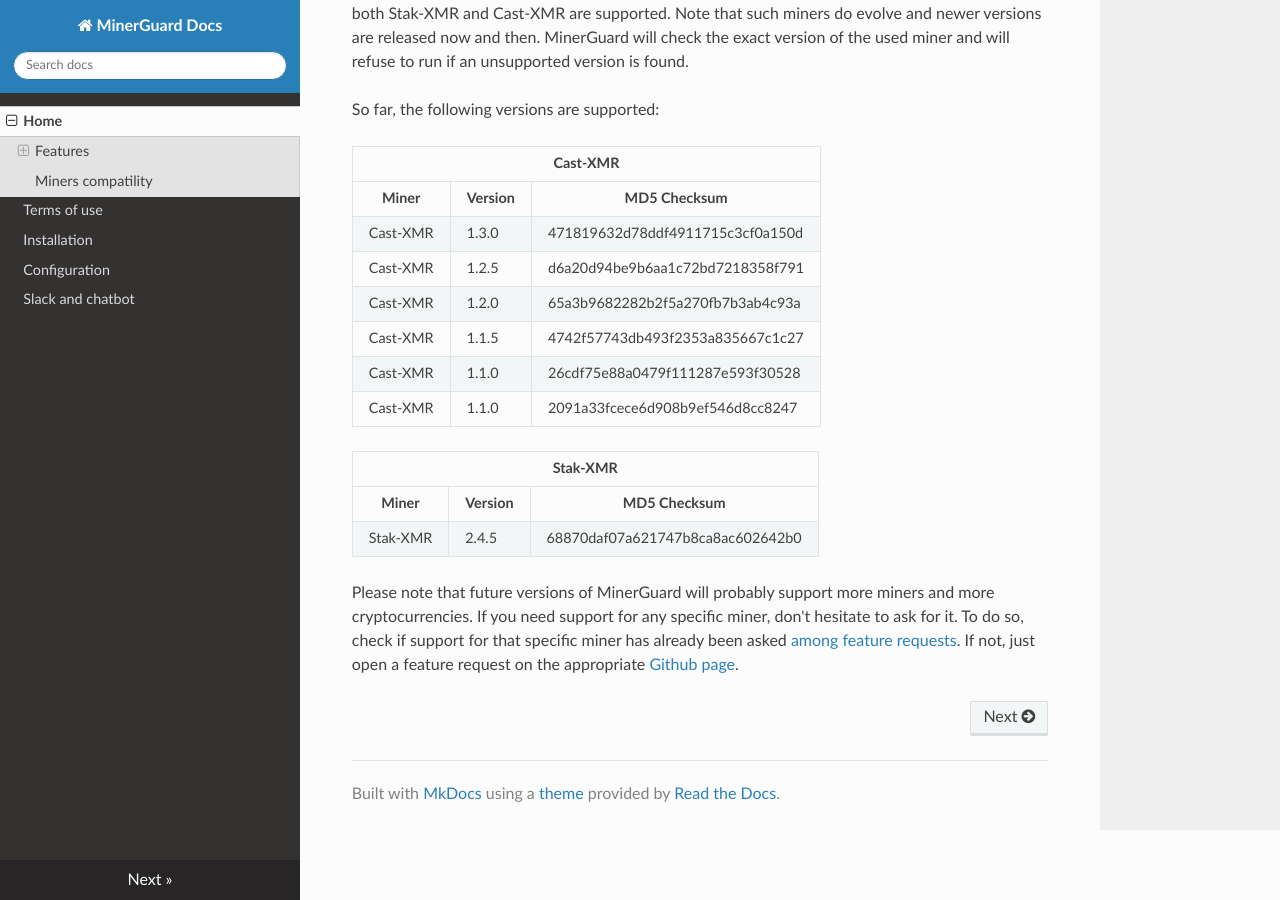
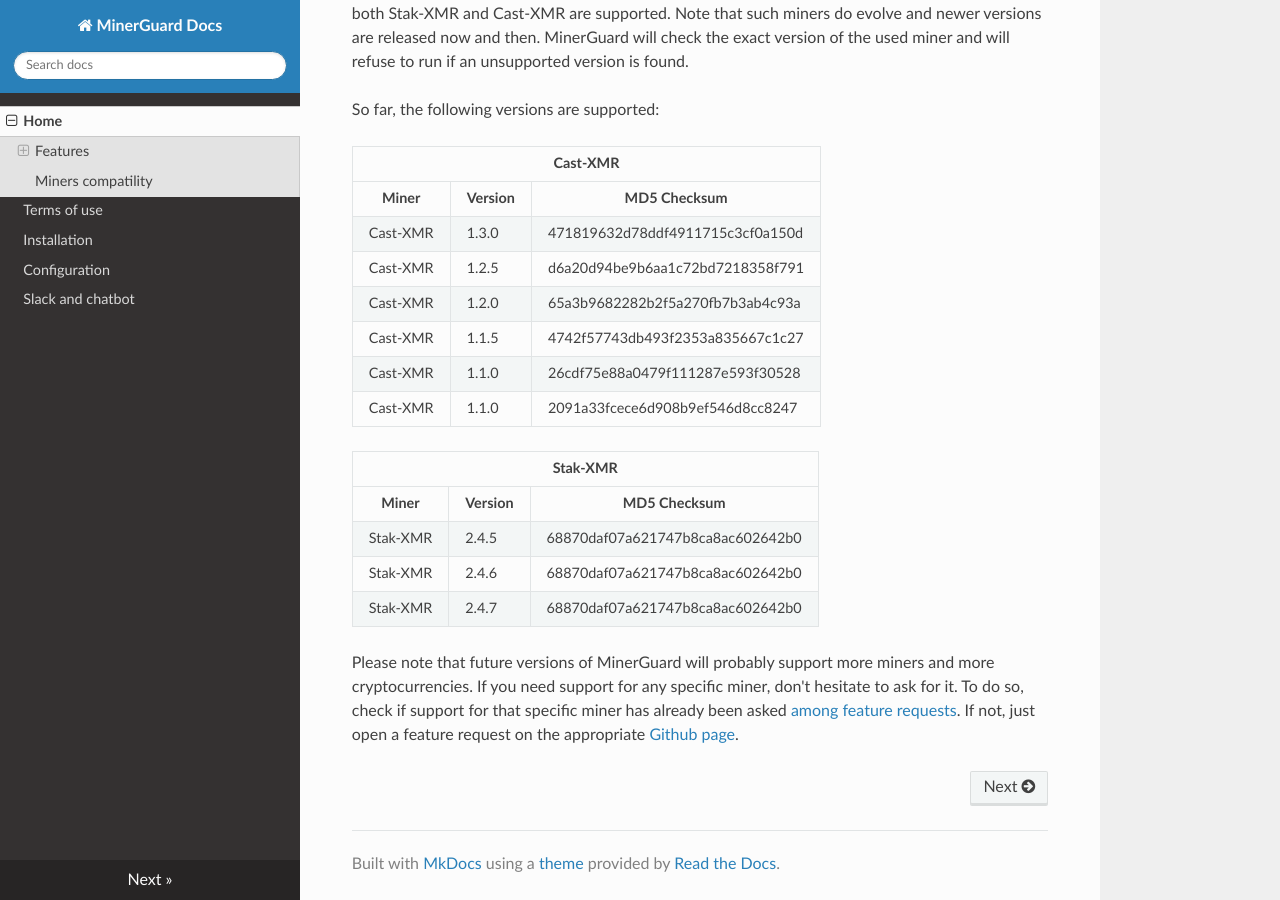
Before and after one commit to albertogeniola/MinerGuard, an MkDocs documentation site: the page built from docs/index.md, in a window 1280 px wide and 900 px high, scrolled down 1406 px. Built offline with MkDocs 1.6.1, drawn with Linux system fonts in a browser that asks for light colours; nearby versions of some CDN libraries; old or Windows-style settings are respelled for this version of MkDocs.

Commit message:
Updated supported versions

```diff
--- a/docs/index.md
+++ b/docs/index.md
@@ -107,6 +107,16 @@
 		<td>2.4.5</td>
 		<td>68870daf07a621747b8ca8ac602642b0</td>
 	</tr>
+    <tr>
+        <td>Stak-XMR</td>
+        <td>2.4.6</td>
+        <td>68870daf07a621747b8ca8ac602642b0</td>
+    </tr>
+    <tr>
+        <td>Stak-XMR</td>
+        <td>2.4.7</td>
+        <td>68870daf07a621747b8ca8ac602642b0</td>
+    </tr>
 </table>
 
 Please note that future versions of MinerGuard will probably support more miners and more cryptocurrencies.
```
